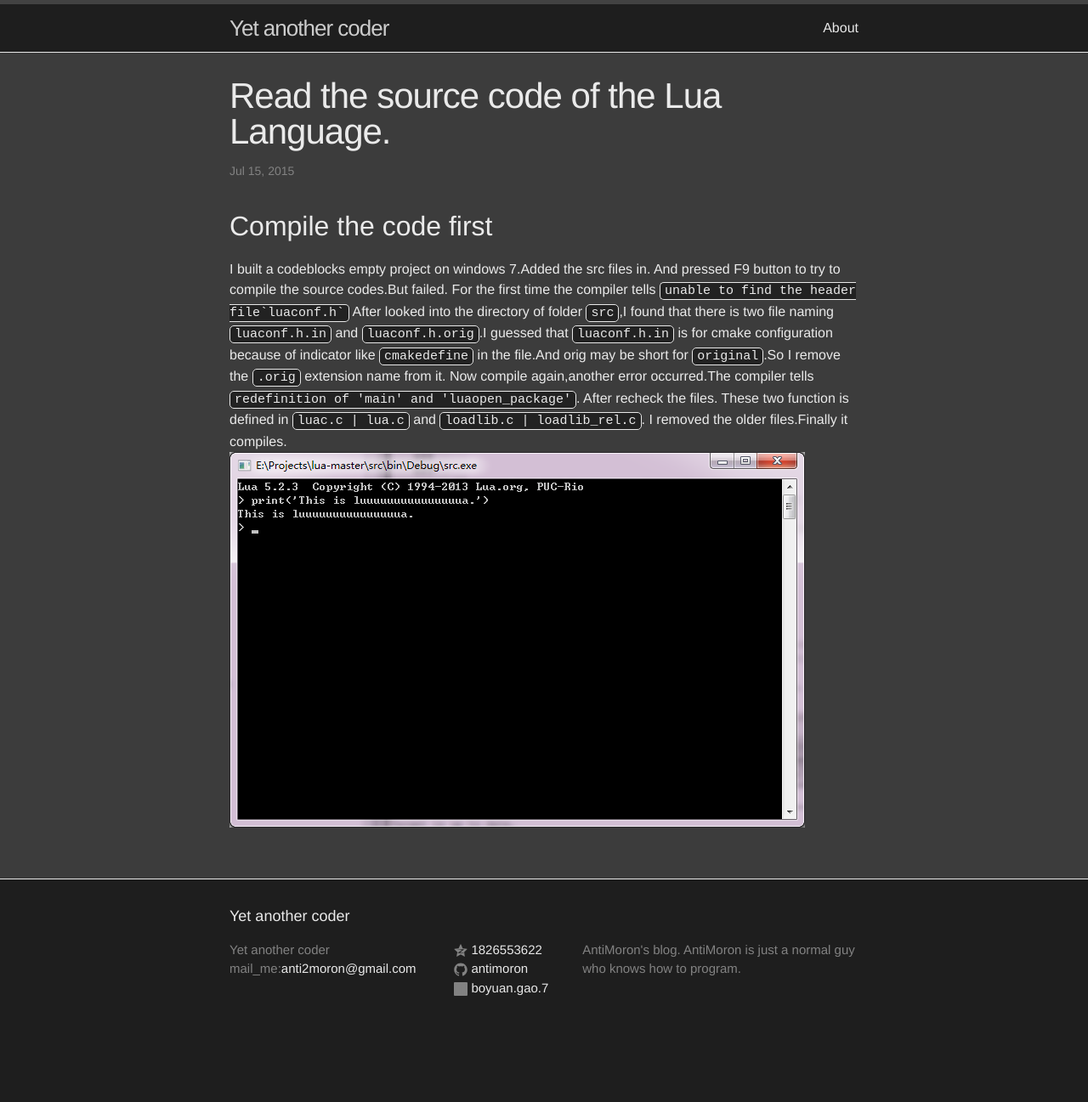
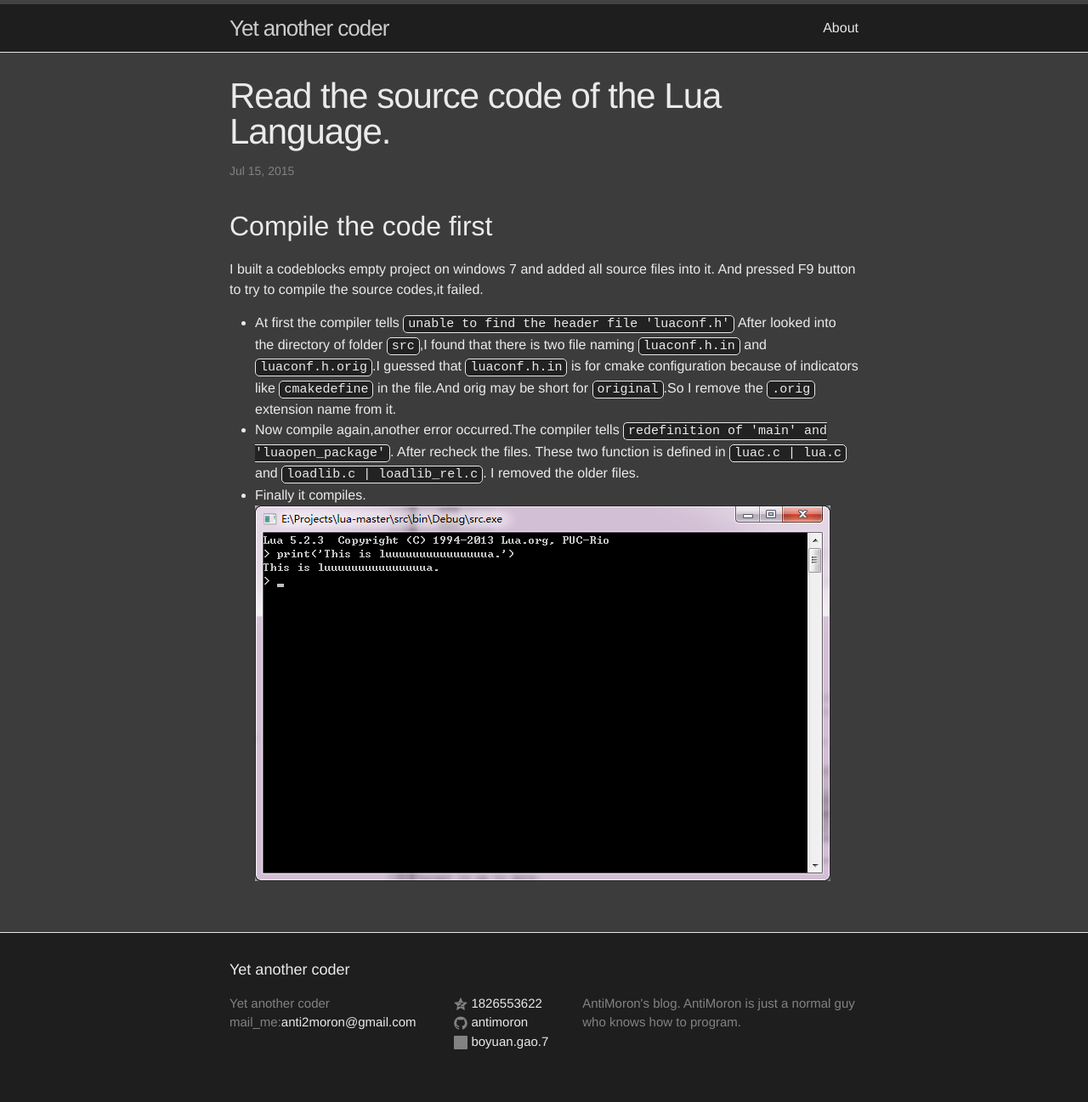
Before and after one commit to QAQMiao/antimoron.github.io, a Jekyll site: the page built from _posts/2015-07-15-RTSC of Lua.markdown, in a window 1280 px wide. Shown: the whole page at 85% size. Built offline with Jekyll 4.4.1, drawn with Linux system fonts in a browser that asks for light colours; before the commit the page ends 1234 px from its top, so only the background shows below that.

Commit message:
update post

````diff
--- a/_posts/2015-07-15-RTSC of Lua.markdown
+++ b/_posts/2015-07-15-RTSC of Lua.markdown
@@ -6,14 +6,15 @@ categories: technology
 ---
 
 ##Compile the code first
-  I built a codeblocks empty project on windows 7.Added the src files in.
-And pressed F9 button to try to compile the source codes.But failed.
-For the first time the compiler tells ```unable to find the header file`luaconf.h` ```
+I built a codeblocks empty project on windows 7 and added all source files into it.
+And pressed F9 button to try to compile the source codes,it failed.
+- At first the compiler tells ```unable to find the header file 'luaconf.h' ```
 After looked into the directory of folder ```src```,I found that there is two file naming
 ```luaconf.h.in``` and ```luaconf.h.orig```.I guessed that ```luaconf.h.in``` is for
-cmake configuration because of indicator like ```cmakedefine ``` in the file.And orig may
+cmake configuration because of indicators like ```cmakedefine ``` in the file.And orig may
 be short for ```original```.So I remove the ```.orig``` extension name from it.
-  Now compile again,another error occurred.The compiler tells ```redefinition of 'main' and 'luaopen_package'```.
-  After recheck the files. These two function is defined in ```luac.c | lua.c``` and ```loadlib.c | loadlib_rel.c```.
-  I removed the older files.Finally it compiles.
+- Now compile again,another error occurred.The compiler tells ```redefinition of 'main' and 'luaopen_package'```.
+After recheck the files. These two function is defined in ```luac.c | lua.c``` and ```loadlib.c | loadlib_rel.c```.
+I removed the older files.
+- Finally it compiles.
 ![result]({{site.url}}/assets/lua-source-code/luaFromCompileMingw.png)
````
